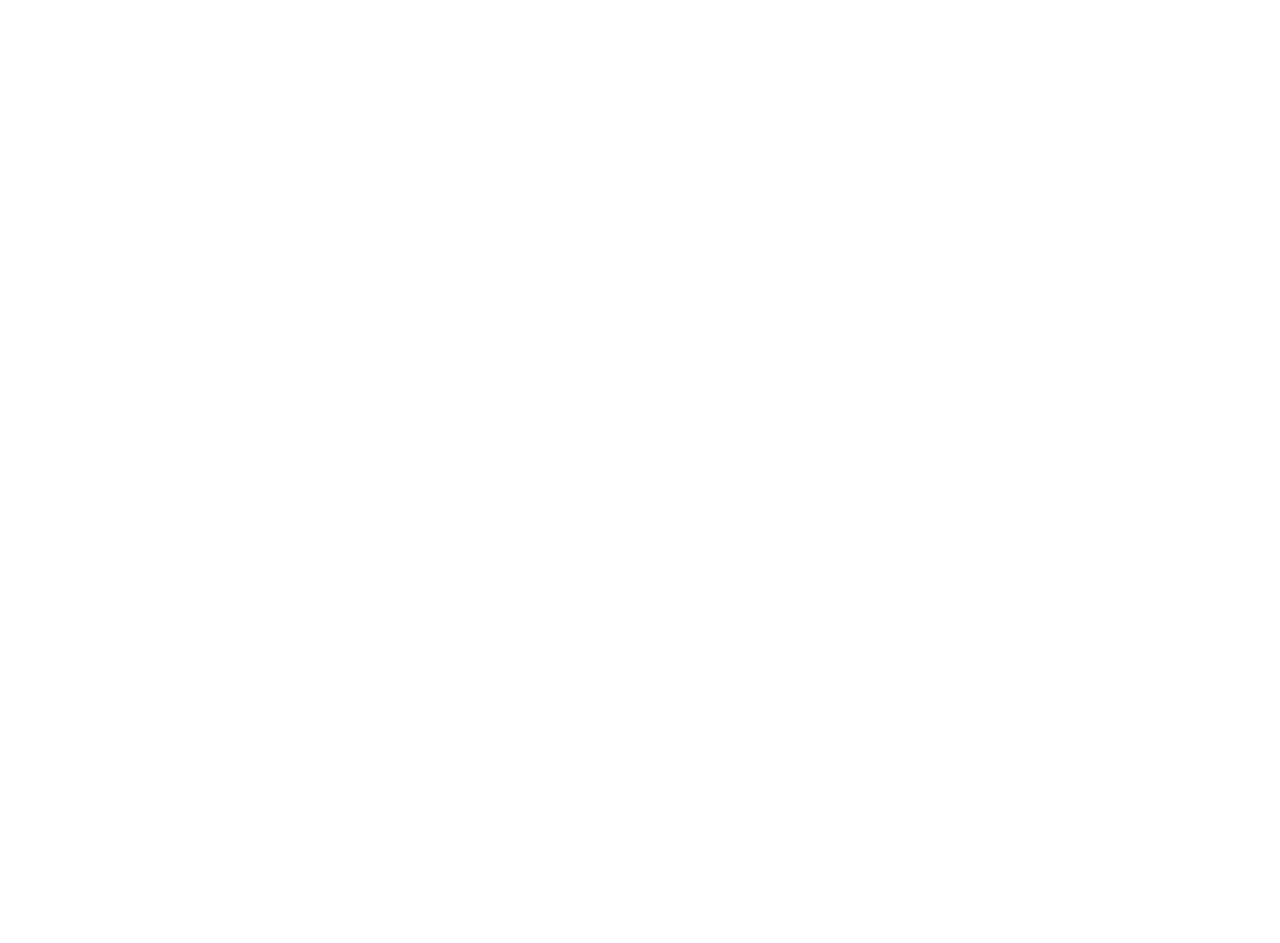
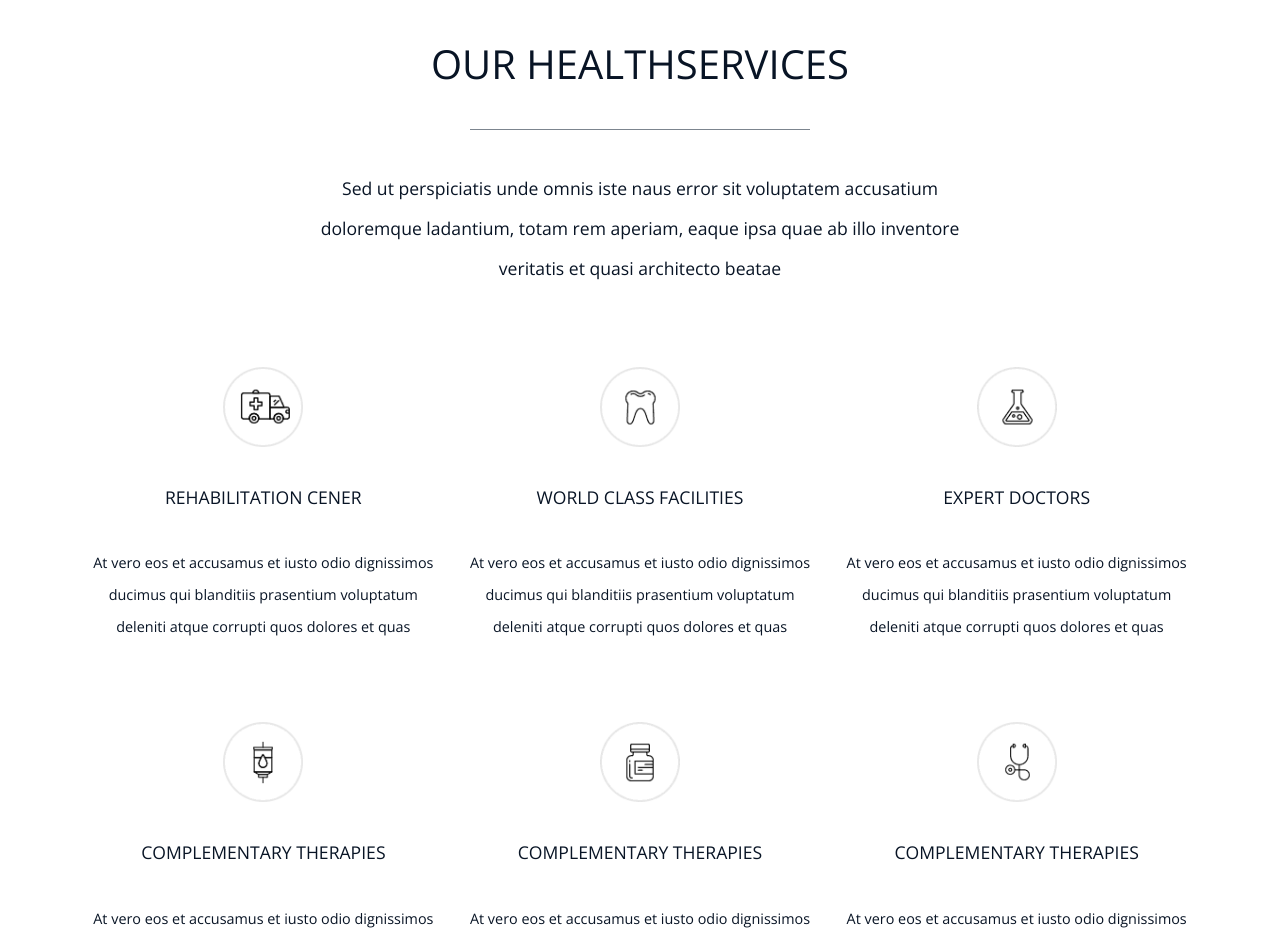
Before and after one commit to ZenRool/proj-html-vuejs, a Vue app: page / in a window 1280 px wide. Shown: the part 3040-3983 px from the top of the page. Before the commit the page ends 2858 px from the top, so only its background shows below. Built offline with nearby package versions, Linux system fonts and the light colour scheme.

Commit message:
Sezione 'our health services' utilizzando modelli già fatti in precedenza

```diff
--- a/src/components/MyMain.vue
+++ b/src/components/MyMain.vue
@@ -16,6 +16,17 @@
         class="container container-regular d-flex justify-content-between my-1"
       >
         <DocCard v-for="elem in this.doctors" :key="elem.doctor" :elem="elem" />
+      </div>
+    </section>
+    <section>
+      <CenterText :elem="this.bigElement[2]" />
+      <div class="container container-regular d-flex wrap">
+        <MiniCenterText
+          v-for="elem in this.service"
+          :key="elem.icon"
+          :elem="elem"
+          class="third"
+        />
       </div>
     </section>
   </main>
@@ -46,7 +57,14 @@
           title: "Meet our doctors",
           line: true,
           paragraph:
-            "Sed ut perspiciatis unde omnis iste naus error sit voluptatem accusatium doloremque ladantium, totam rem aperiam, eaque ipsa quae ab illo inventore veritatis et quasi architecto beatae ",
+            "Sed ut perspiciatis unde omnis iste naus error sit voluptatem accusatium doloremque ladantium, totam rem aperiam, eaque ipsa quae ab illo inventore veritatis et quasi architecto beatae",
+        },
+        {
+          icon: 6,
+          title: "our healthservices",
+          line: true,
+          paragraph:
+            "Sed ut perspiciatis unde omnis iste naus error sit voluptatem accusatium doloremque ladantium, totam rem aperiam, eaque ipsa quae ab illo inventore veritatis et quasi architecto beatae",
         },
       ],
       welcome: [
@@ -75,27 +93,65 @@
             "Sed ut perspiciatis unde omnis iste naus error sit voluptatem accusatium",
         },
       ],
+      service: [
+        {
+          icon: 14,
+          title: "rehabilitation cener",
+          paragraph:
+            "At vero eos et accusamus et iusto odio dignissimos ducimus qui blanditiis prasentium voluptatum deleniti atque corrupti quos dolores et quas",
+        },
+        {
+          icon: 15,
+          title: "World class facilities",
+          paragraph:
+            "At vero eos et accusamus et iusto odio dignissimos ducimus qui blanditiis prasentium voluptatum deleniti atque corrupti quos dolores et quas",
+        },
+        {
+          icon: 16,
+          title: "Expert doctors",
+          paragraph:
+            "At vero eos et accusamus et iusto odio dignissimos ducimus qui blanditiis prasentium voluptatum deleniti atque corrupti quos dolores et quas",
+        },
+        {
+          icon: 11,
+          title: "Complementary therapies",
+          paragraph:
+            "At vero eos et accusamus et iusto odio dignissimos ducimus qui blanditiis prasentium voluptatum deleniti atque corrupti quos dolores et quas",
+        },
+        {
+          icon: 12,
+          title: "Complementary therapies",
+          paragraph:
+            "At vero eos et accusamus et iusto odio dignissimos ducimus qui blanditiis prasentium voluptatum deleniti atque corrupti quos dolores et quas",
+        },
+        {
+          icon: 13,
+          title: "Complementary therapies",
+          paragraph:
+            "At vero eos et accusamus et iusto odio dignissimos ducimus qui blanditiis prasentium voluptatum deleniti atque corrupti quos dolores et quas",
+        },
+      ],
       doctors: [
         {
           doctor: 1,
           docName: "jon snow",
           title: "Anesthesiologist",
           paragraph:
-            "At vero eos ett accusamus et iusto odio dignissimos ducimus qui blanditils prasentium voluptatum deleniti atque",
+            "At vero eos et accusamus et iusto odio dignissimos ducimus qui blanditiis prasentium voluptatum deleniti atque",
         },
         {
           doctor: 2,
           docName: "tony stark",
           title: "Cardiologist",
           paragraph:
-            "At vero eos ett accusamus et iusto odio dignissimos ducimus qui blanditils prasentium voluptatum deleniti atque",
+            "At vero eos et accusamus et iusto odio dignissimos ducimus qui blanditiis prasentium voluptatum deleniti atque",
         },
         {
           doctor: 3,
           docName: "anna smith",
           title: "Nurse Practitioner",
           paragraph:
-            "At vero eos ett accusamus et iusto odio dignissimos ducimus qui blanditils prasentium voluptatum deleniti atque",
+            "At vero eos et accusamus et iusto odio dignissimos ducimus qui blanditiis prasentium voluptatum deleniti atque",
         },
       ],
     };
@@ -106,6 +162,9 @@
 main {
   section {
     padding: 2rem 0;
+    .third {
+      width: calc(100% / 3);
+    }
   }
 }
 </style>
--- a/src/style/common.scss
+++ b/src/style/common.scss
@@ -108,6 +108,12 @@
         align-items: center;
     }
 }
+.wrap {
+    flex-wrap: wrap;
+    &-no {
+        flex-wrap: nowrap;
+    }
+}
 // btn
 .button-blue {
     background-color: $pelorous;
```
